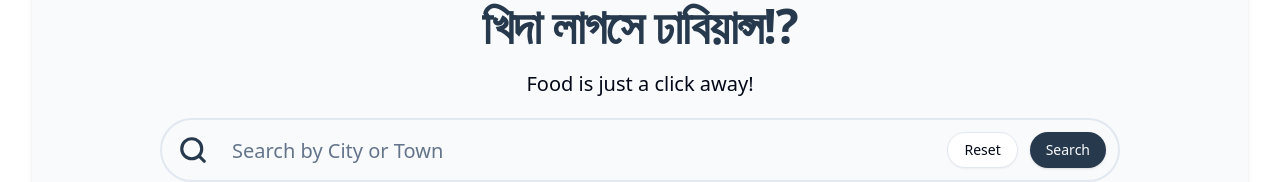
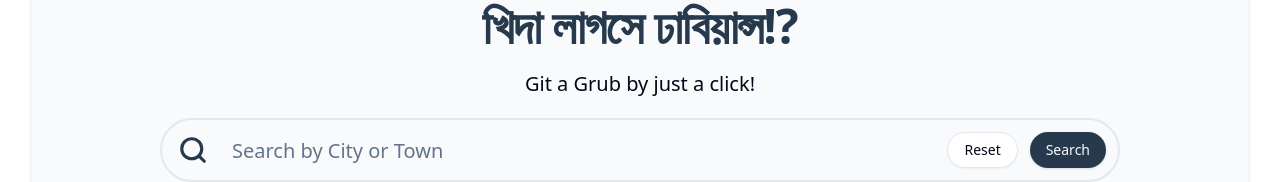
Before and after one commit to sheldor944/GitGrub-Frontend, a React (Vite) app: page / in a window 1280 px wide. Shown: the part 736-918 px from the top of the page. Built offline with nearby package versions, Linux system fonts and the light colour scheme.

Commit message:
we never go out of style

```diff
--- a/src/pages/HomePage.tsx
+++ b/src/pages/HomePage.tsx
@@ -18,7 +18,7 @@ const HomePage = () => {
         <h1 className="text-5xl font-bold tracking-tight text-dark_color">
           খিদা লাগসে ঢাবিয়ান্স!?
         </h1>
-        <span className="text-xl">Food is just a click away!</span>
+        <span className="text-xl">Git a Grub by just a click!</span>
         <SearchBar
           placeHolder="Search by City or Town"
           onSubmit={handleSearchSubmit}
```
